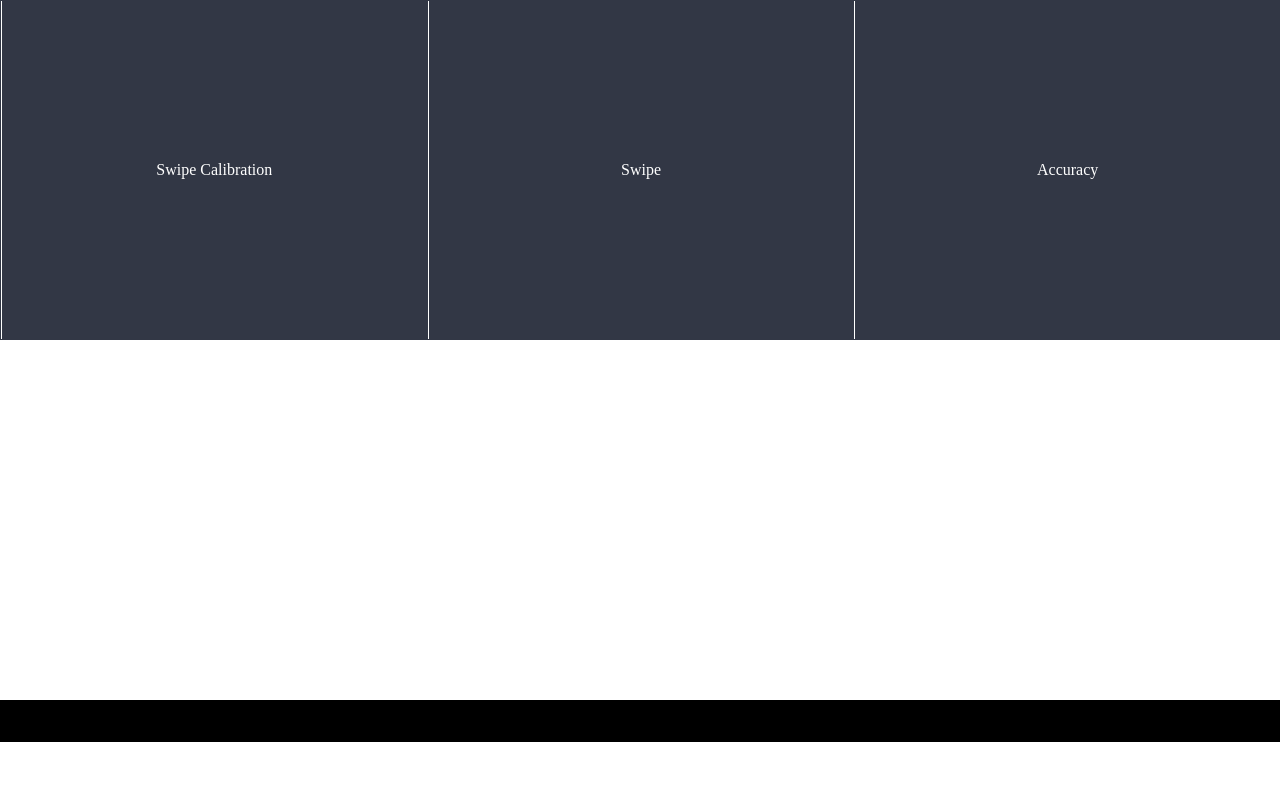
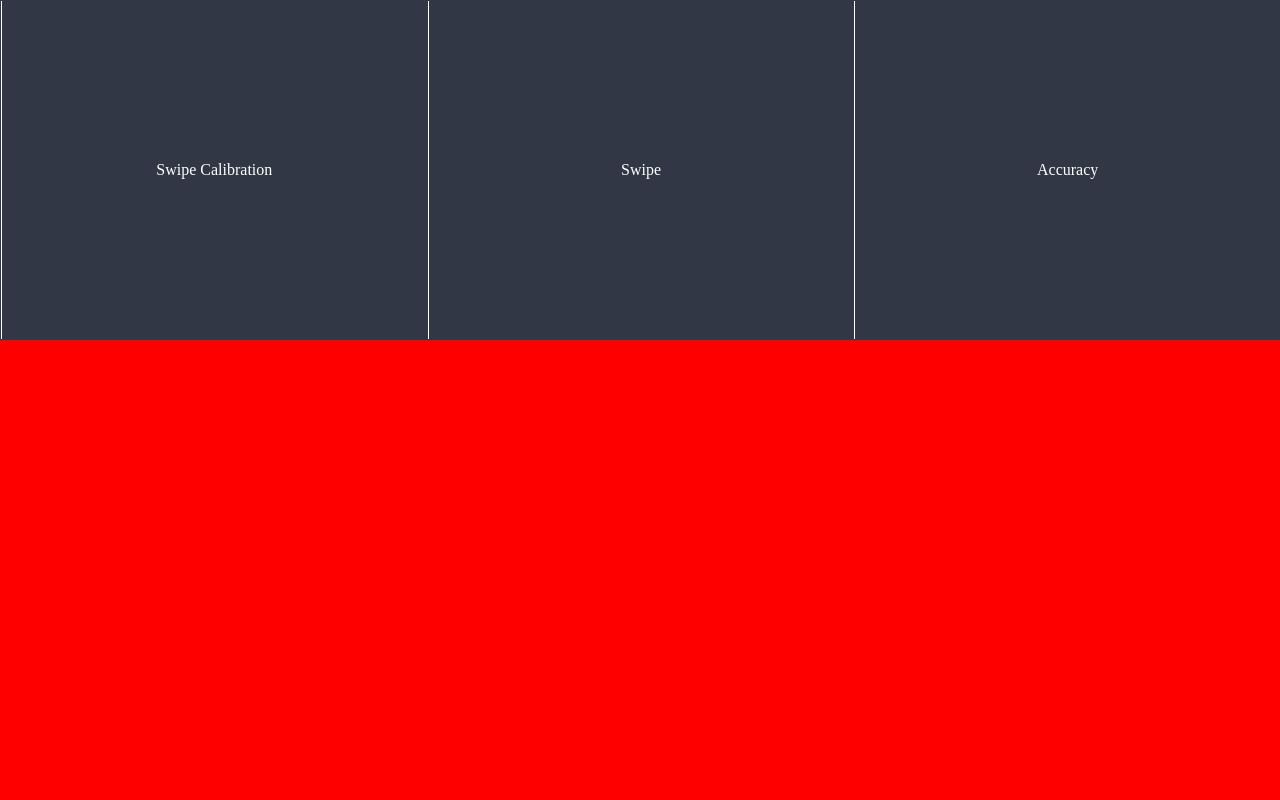
Before and after one commit to displayTest/fluidity, a plain HTML site: page swipe_calibration.html in a window 1280 px wide. Shown: the top 800 px of the page. Drawn offline with Linux system fonts and the light colour scheme.

Commit message:
Commented old swipe calibration page and created a new one

```diff
--- a/swipe_calibration.html
+++ b/swipe_calibration.html
@@ -1,6 +1,7 @@
 <!DOCTYPE html>
 <html>
-    <meta name='viewport' content='width=device-width, height=device-height, initial-scale=1.0, maximum-scale=1.0, minimum-scale=1, user-scalable=no, target-densitydpi=device-dpi'>
+    <meta name='viewport'
+          content='width=device-width, height=device-height, initial-scale=1.0, maximum-scale=1.0, minimum-scale=1, user-scalable=no, target-densitydpi=device-dpi'>
     <head>
         <title>Swipe Calibration</title>
         <link rel="stylesheet" href="style.css">
@@ -13,49 +14,8 @@
                 <td><a href="accuracy.html#start">Accuracy</a>
         </table>
     </nav>
-    <body onload="load_variables(); load_calibration_lines(); load_colors();">
+    <body style="background-color:red;">
         <div id="start"></div>
-        <hr style="border-top: 45vh solid white;">
-        <hr style="border-top: 1mm solid black;">
-        <div id="calibration"></div>
-        <hr style="border-top: 1mm solid black;">
-        <hr style="border-top: 50vh solid white;">
+        <hr style="border-top: 110vh solid red;">
     </body>
-    <script>
-        var screen_width;
-        var screen_height;
-        var ppi;
-
-        // init variables needed for next functions
-        function load_variables() {
-            screen_width = screen.width; // do not use devicePixelRatio here as the error is cancelled using px unit for drawing
-            screen_height = screen.height;
-            var diagonal_resolution_px = Math.sqrt(Math.pow(screen_width, 2) + Math.pow(screen_height, 2))
-            var diagonal_size_in = localStorage['diagonal_size_in'] || 1;
-            ppi = diagonal_resolution_px / diagonal_size_in;
-        }
-
-        // set the distance between lines of the calibration depending on screen size
-        function load_calibration_lines() {
-            var one_cm_in_px = ppi / 2.54
-            var one_mm_in_px = ppi / 25.4
-            document.getElementById("calibration").innerHTML =
-                "<hr style=\"border-top: " + one_mm_in_px + "px solid black;\">\
-                <hr id=\"calibration\" style=\"border-top: "+ one_cm_in_px +"px solid white;\">\
-                <hr style=\"border-top: " + one_mm_in_px + "px solid black;\">";
-        }
-
-        // inverse colors of the page if asked in the config
-        function load_colors() {
-            if (localStorage.getItem("inverse_colors") !== null && localStorage['inverse_colors'] == "true") {
-                var hrs = document.getElementsByTagName("hr");
-                for (var i = 0; i < hrs.length; i++) {
-                    if (hrs[i].style.borderTopColor == "white")
-                        hrs[i].style.borderTopColor = "black";
-                    else
-                        hrs[i].style.borderTopColor = "white";
-                }
-            }
-        }
-    </script>
 </html>
```
Also changed, not shown: old_swipe_calibration.html (added, +61 -0 lines).
